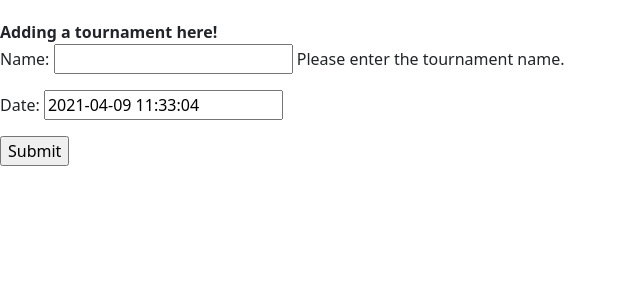
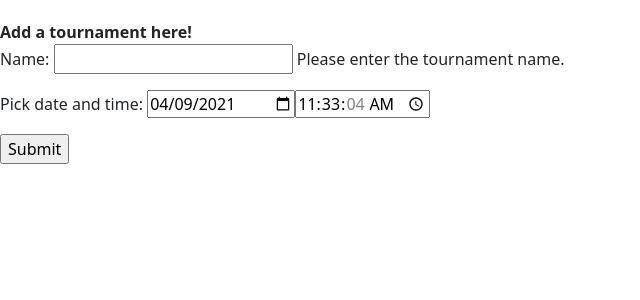
Before and after one commit to renzhexiangjiao/chess_tournament_app_project, a Django app: page /chess/add_tournament/ in a window 1280 px wide. Shown: the part 94-394 px from the top of the page, without its empty margins (0-640 px from the left). Run offline with Django 3.2, Linux system fonts and the light colour scheme; the visitor is signed in with stand-in values (Sample User, id 1); some libraries are stand-ins or nearby versions.

Commit message:
improved add_tournament form

```diff
--- a/chess/forms.py
+++ b/chess/forms.py
@@ -11,7 +11,7 @@ class AccountPageForm(forms.ModelForm):
 
 class TournamentForm(forms.ModelForm):
     name = forms.CharField(max_length=50, help_text="Please enter the tournament name.")
-    date = forms.DateTimeField(initial=timezone.now())
+    date = forms.DateTimeField(label='Pick date and time:', initial=timezone.now(), widget=forms.SplitDateTimeWidget(date_attrs={'type': 'date'}, time_attrs={'type':'time'}))
     class Meta:
         model = Tournament
         fields = ('name', 'date',)
--- a/templates/chess/add_tournament.html
+++ b/templates/chess/add_tournament.html
@@ -2,12 +2,12 @@
 {% load staticfiles %}
 
 {% block title_block %}
-	Adding a tournament
+	Add a tournament
 {% endblock %}
 
 {% block body_block %}
 
-<strong>Adding a tournament here!</strong>
+<strong>Add a tournament here!</strong>
 <br />
 <div>
 	<form id="tournament_form" method="post" action="{% url 'chess:add_tournament'%}"
```
